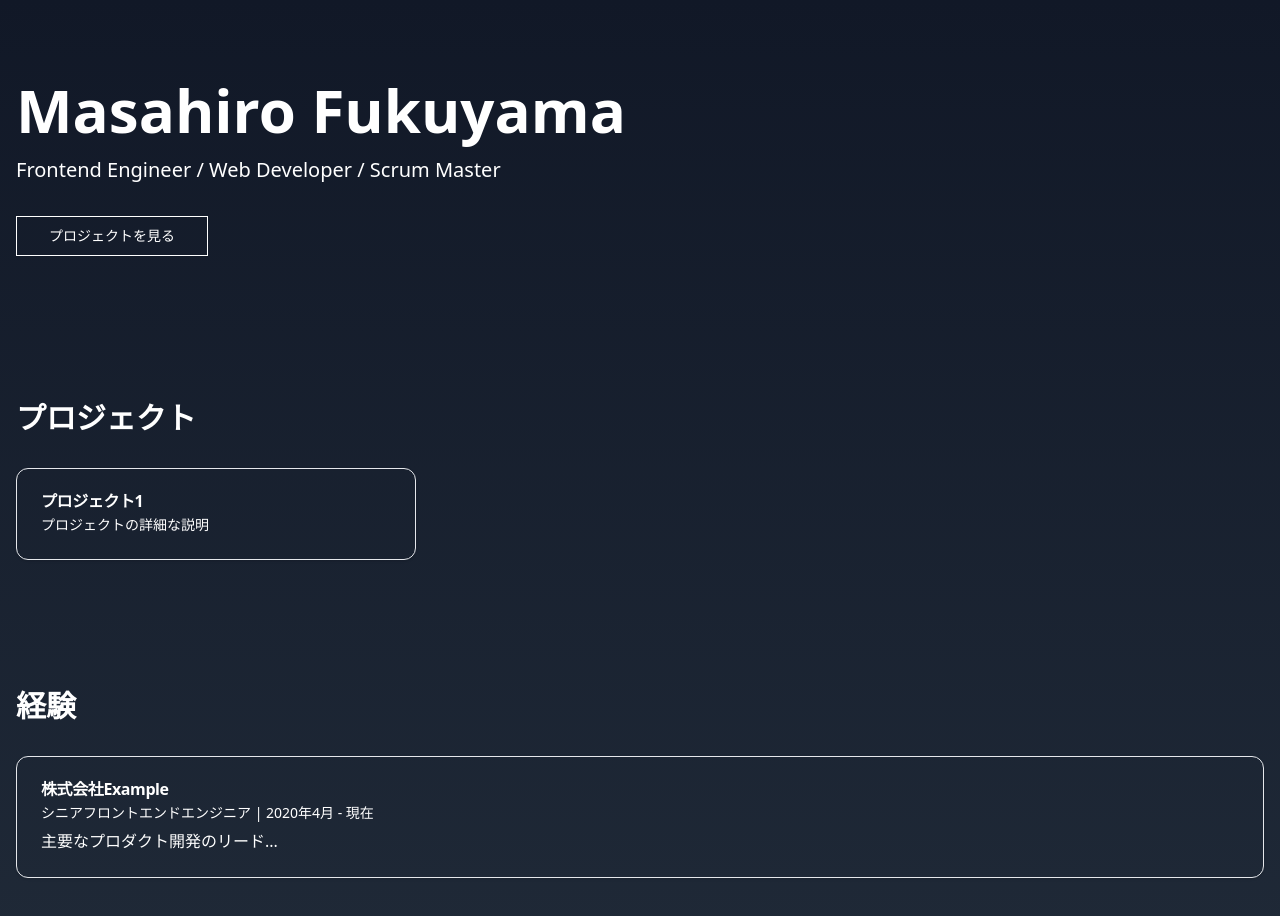
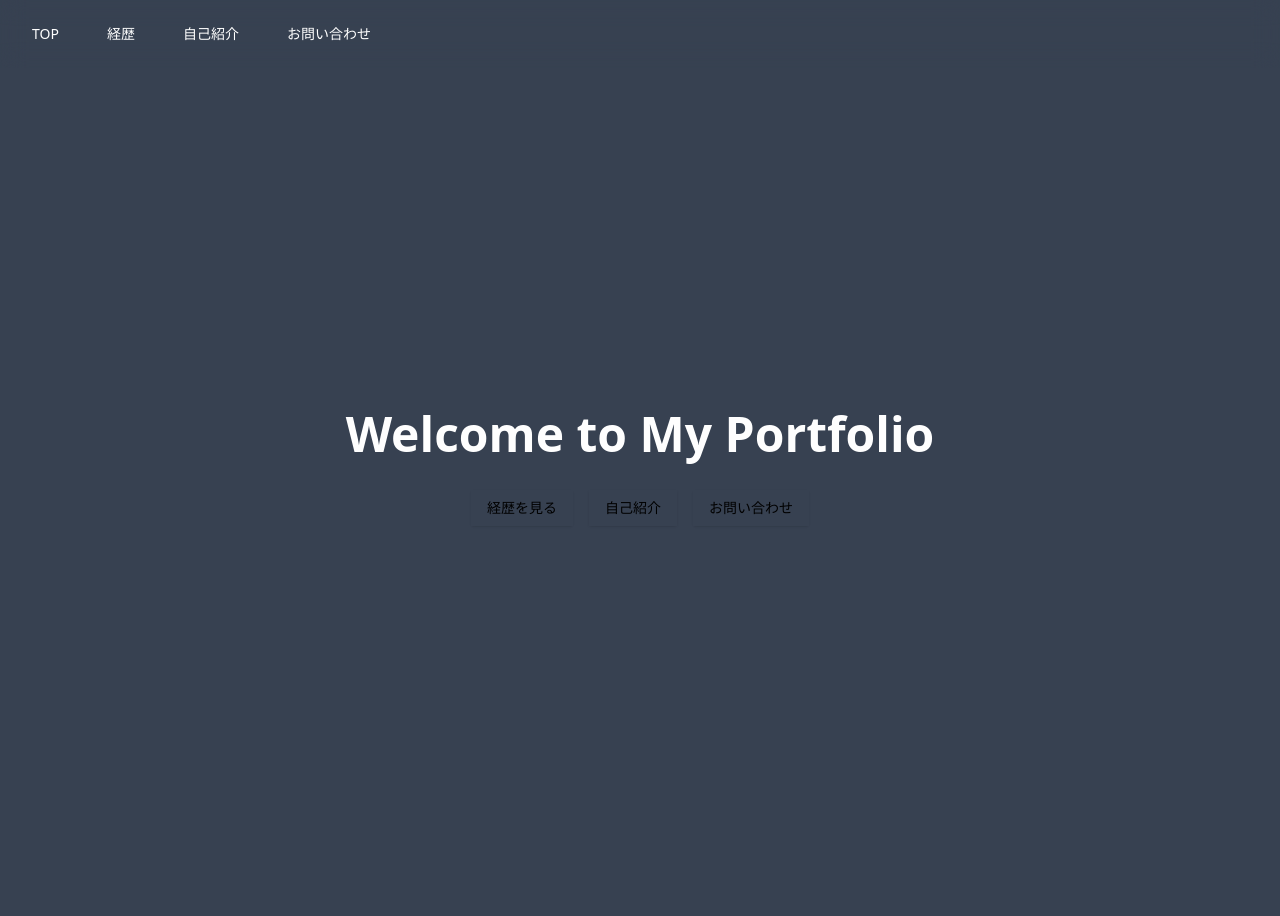
Before and after one commit to masa0113/engineer-portfolio, a Next.js app: page / in a window 1280 px wide. Shown: the top 916 px of the page. After the commit the page ends 868 px from the top, so only its background shows below. Built offline with nearby package versions, Linux system fonts and the light colour scheme.

Commit message:
feat: Navbar追加

```diff
--- a/src/app/layout.tsx
+++ b/src/app/layout.tsx
@@ -1,6 +1,7 @@
 import type { Metadata } from 'next';
 import { Geist, Geist_Mono } from 'next/font/google';
 import '../styles/globals.css';
+import Navbar from '@/components/parts/NavBar';
 
 const geistSans = Geist({
   variable: '--font-geist-sans',
@@ -27,7 +28,10 @@ export default function RootLayout({
       <body
         className={`${geistSans.variable} ${geistMono.variable} antialiased bg-gray-700`}
       >
-        {children}
+        <div className="flex flex-col min-h-screen">
+          <Navbar />
+          <main className="flex-grow">{children}</main>
+        </div>
       </body>
     </html>
   );
--- /dev/null
+++ b/src/components/parts/NavBar.tsx
@@ -0,0 +1,51 @@
+"use client"
+
+import Link from 'next/link'
+import { usePathname } from 'next/navigation'
+import { motion } from 'framer-motion'
+import {
+    NavigationMenu,
+    NavigationMenuItem,
+    NavigationMenuLink,
+    NavigationMenuList,
+    navigationMenuTriggerStyle
+} from "@/components/ui/navigation-menu"
+
+export default function Navbar() {
+    const pathname = usePathname()
+
+    const navItems = [
+        { href: '/', label: 'TOP' },
+        { href: '/career', label: '経歴' },
+        { href: '/about', label: '自己紹介' },
+        { href: '/contact', label: 'お問い合わせ' }
+    ]
+
+    return (
+        <motion.nav
+            initial={{ opacity: 0, y: -50 }}
+            animate={{ opacity: 1, y: 0 }}
+            transition={{ duration: 0.5 }}
+            className="sticky top-0 z-50 bg-background/80 backdrop-blur-md"
+        >
+            <div className="container mx-auto px-4 py-4 flex justify-between items-center">
+                <NavigationMenu>
+                    <NavigationMenuList className="flex space-x-4">
+                        {navItems.map((item) => (
+                            <NavigationMenuItem key={item.href}>
+                                <Link href={item.href} legacyBehavior passHref>
+                                    <NavigationMenuLink
+                                        className={`text-white ${navigationMenuTriggerStyle()} ${pathname === item.href ? 'bg-accent text-accent-foreground' : ''
+                                            }`}
+                                    >
+                                        {item.label}
+                                    </NavigationMenuLink>
+                                </Link>
+                            </NavigationMenuItem>
+                        ))}
+                    </NavigationMenuList>
+                </NavigationMenu>
+            </div>
+        </motion.nav>
+    )
+}
--- a/src/components/top/HomeWrapper.tsx
+++ b/src/components/top/HomeWrapper.tsx
@@ -1,22 +1,51 @@
 'use client';
 import { useState } from "react";
 import LoadingScreen from "../parts/LoadingScreen";
-import HeroSection from "./HeroSection.tsx/HeroSection";
-import ProjectSection from "./ProjectSection.tsx/ProjectSection";
-import ExperienceSection from "./ExperienceSection/ExperienceSection";
+import { motion } from "framer-motion";
+import { Button } from "../ui/button";
+import Link from "next/link";
 
 export default function HomeWrapper() {
     const [isLoading, setIsLoading] = useState(true);
+    const pageVariants = {
+        initial: { opacity: 0, scale: 0.9 },
+        in: { opacity: 1, scale: 1 },
+        out: { opacity: 0, scale: 1.1 }
+    }
+
+    const pageTransition = {
+        type: "tween",
+        ease: "anticipate",
+        duration: 0.5
+    }
 
     return (
         isLoading ? (
             <LoadingScreen onFinish={() => setIsLoading(false)} />
         ) : (
-            <main className="min-h-screen bg-gradient-to-b from-gray-900 to-gray-800">
-                <HeroSection />
-                <ProjectSection />
-                <ExperienceSection />
-            </main>
+            <motion.div
+                initial="initial"
+                animate="in"
+                exit="out"
+                variants={pageVariants}
+                transition={pageTransition}
+                className="min-h-screen flex flex-col items-center justify-center space-y-8 p-4"
+            >
+                <h1 className="text-5xl font-bold text-center text-white">
+                    Welcome to My Portfolio
+                </h1>
+                <div className="flex space-x-4">
+                    <Link href="/career">
+                        <Button>経歴を見る</Button>
+                    </Link>
+                    <Link href="/about">
+                        <Button>自己紹介</Button>
+                    </Link>
+                    <Link href="/contact">
+                        <Button>お問い合わせ</Button>
+                    </Link>
+                </div>
+            </motion.div>
         )
     );
 }
```
